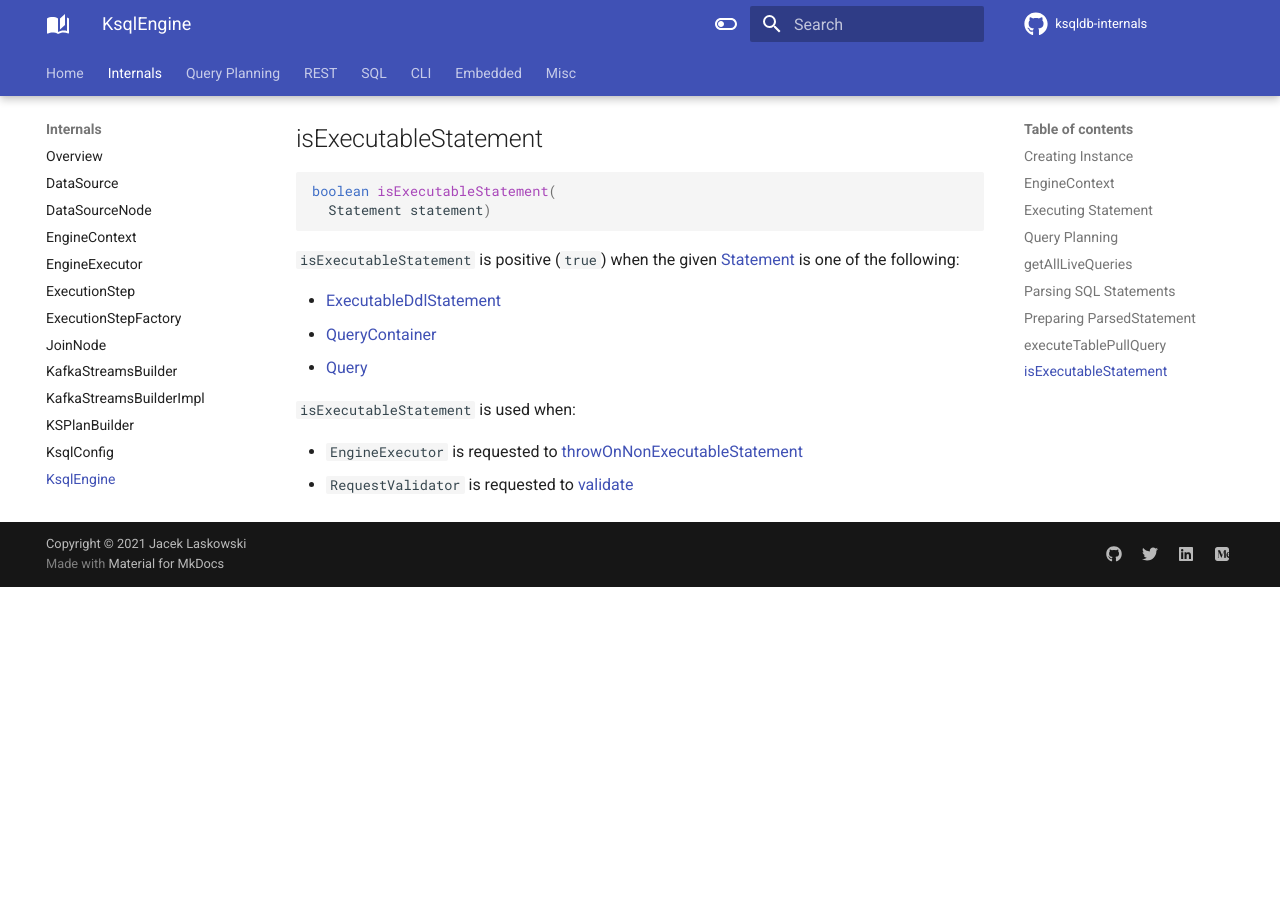
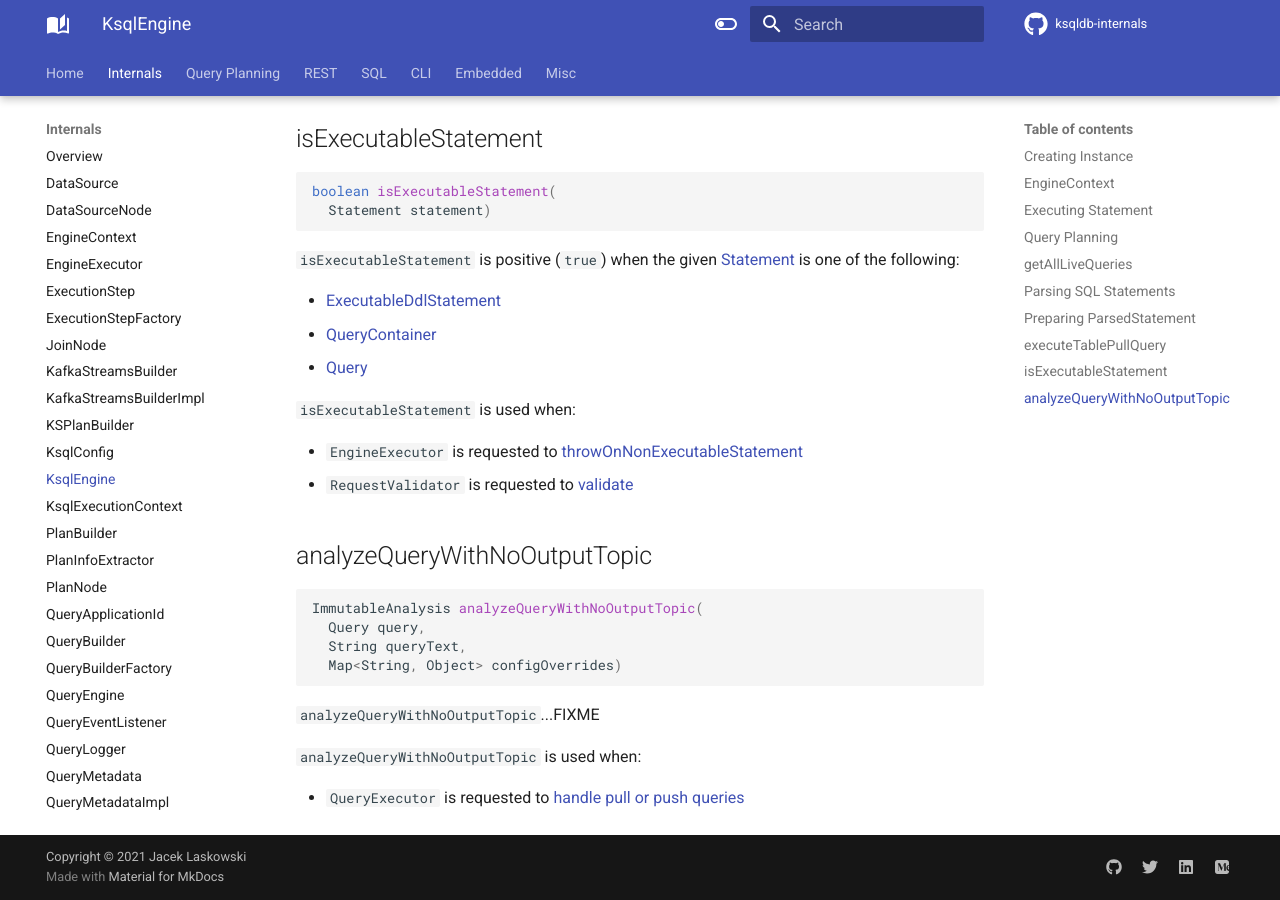
Before and after one commit to japila-books/ksqldb-internals, an MkDocs documentation site: the page built from docs/KsqlEngine.md, in a window 1280 px wide and 900 px high, scrolled down 2547 px. Built offline with MkDocs 1.6.1 and Material for MkDocs 9.7.7, drawn with Linux system fonts in a browser that asks for light colours; comment, search, counter and statistics services are not loaded; before the commit the page ends 3134 px from its top, so only the background shows below that.

Commit message:
Analyzer et al.

````diff
--- a/docs/KsqlEngine.md
+++ b/docs/KsqlEngine.md
@@ -125,3 +125,18 @@ boolean isExecutableStatement(
 
 * `EngineExecutor` is requested to [throwOnNonExecutableStatement](EngineExecutor.md#throwOnNonExecutableStatement)
 * `RequestValidator` is requested to [validate](rest/RequestValidator.md#validate)
+
+## <span id="analyzeQueryWithNoOutputTopic"> analyzeQueryWithNoOutputTopic
+
+```java
+ImmutableAnalysis analyzeQueryWithNoOutputTopic(
+  Query query,
+  String queryText,
+  Map<String, Object> configOverrides)
+```
+
+`analyzeQueryWithNoOutputTopic`...FIXME
+
+`analyzeQueryWithNoOutputTopic` is used when:
+
+* `QueryExecutor` is requested to [handle pull or push queries](rest/QueryExecutor.md#handleQuery)
````
Also changed, not shown: docs/Analyzer.md (+3 -1 lines), docs/QueryAnalyzer.md (+2 -0 lines), docs/images/Analyzer.png (added), 1 other file.
